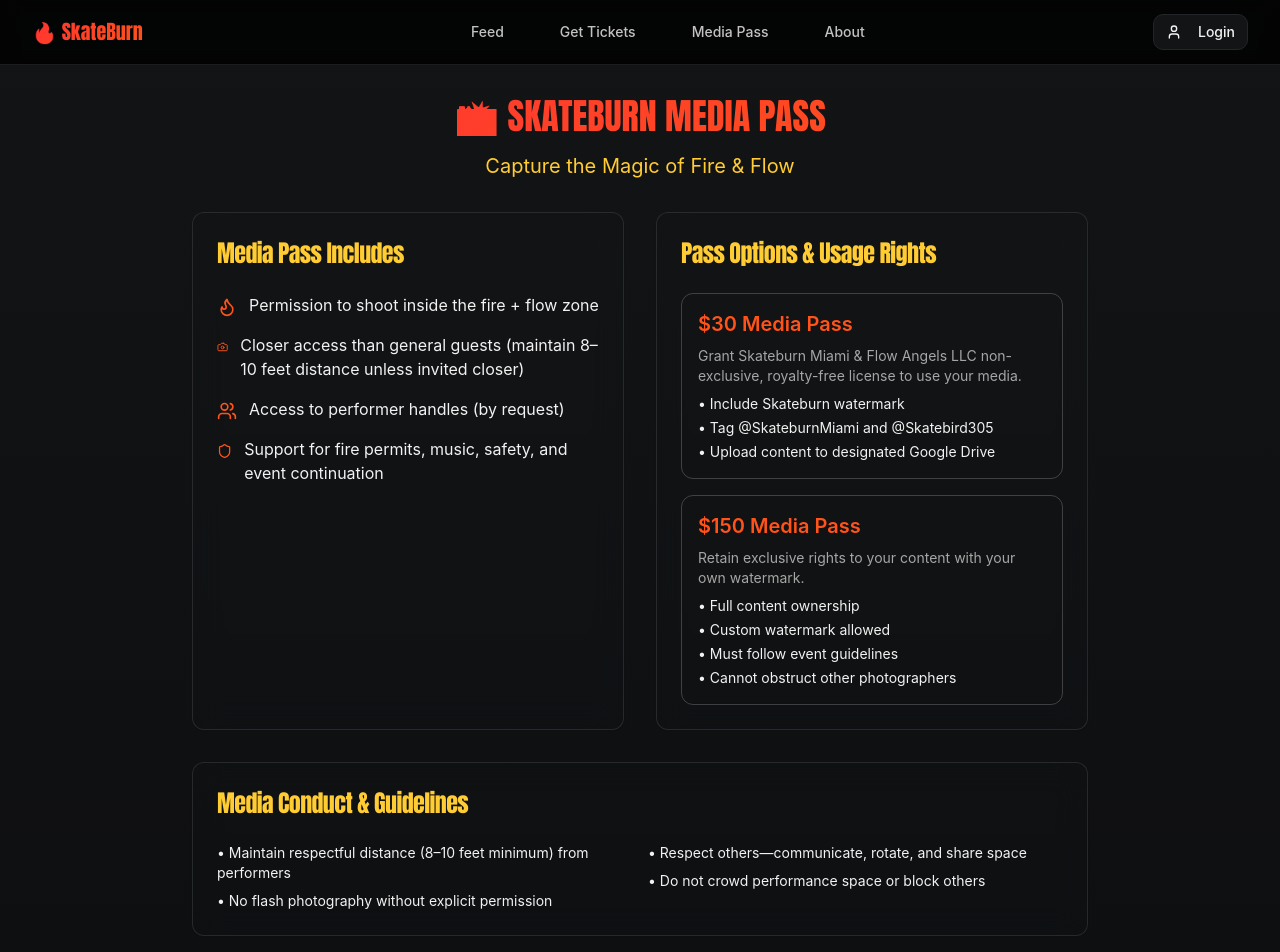
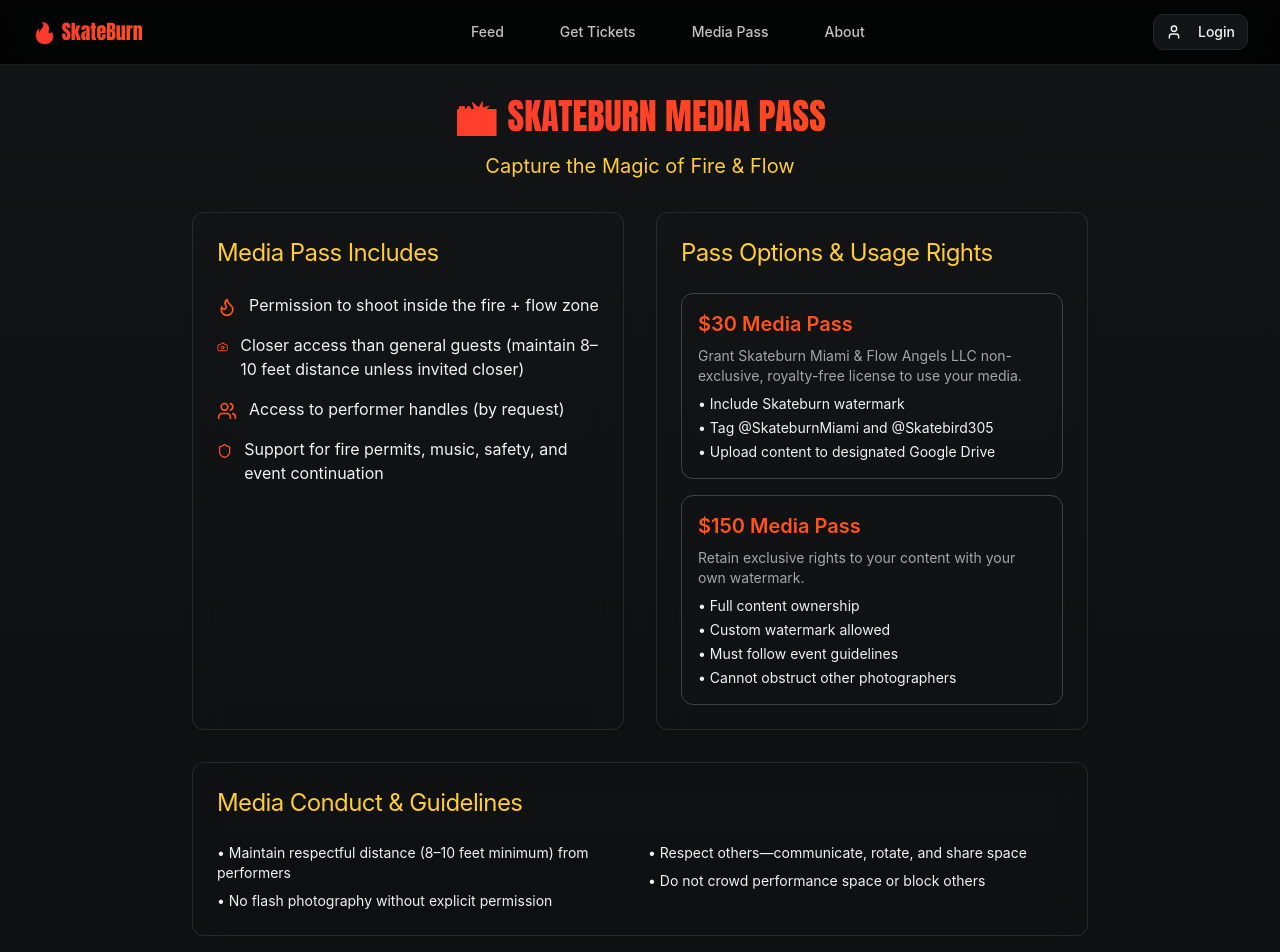
Before and after one commit to cyberdreadx/ignite-miami-flow, a React (Vite) app: page /photographers in a window 1280 px wide. Shown: the top 952 px of the page. Built offline with nearby package versions, Linux system fonts and the light colour scheme.

Commit message:
Fix: Improve readability of media pass page
Adjusted text styling on the photographers page to improve readability by reducing the use of bold text.

```diff
--- a/src/pages/Photographers.tsx
+++ b/src/pages/Photographers.tsx
@@ -122,7 +122,7 @@ const Photographers = () => {
             {/* Media Pass Benefits */}
             <Card className="bg-card/10 backdrop-blur-lg border border-white/10">
               <CardHeader>
-                <CardTitle className="text-2xl font-graffiti text-glow-yellow">
+                <CardTitle className="text-2xl font-normal text-glow-yellow">
                   Media Pass Includes
                 </CardTitle>
               </CardHeader>
@@ -149,7 +149,7 @@ const Photographers = () => {
             {/* Pass Options */}
             <Card className="bg-card/10 backdrop-blur-lg border border-white/10">
               <CardHeader>
-                <CardTitle className="text-2xl font-graffiti text-glow-yellow">
+                <CardTitle className="text-2xl font-normal text-glow-yellow">
                   Pass Options & Usage Rights
                 </CardTitle>
               </CardHeader>
@@ -187,7 +187,7 @@ const Photographers = () => {
           {/* Guidelines */}
           <Card className="bg-card/10 backdrop-blur-lg border border-white/10 my-8">
             <CardHeader>
-              <CardTitle className="text-2xl font-graffiti text-glow-yellow">
+              <CardTitle className="text-2xl font-normal text-glow-yellow">
                 Media Conduct & Guidelines
               </CardTitle>
             </CardHeader>
```
